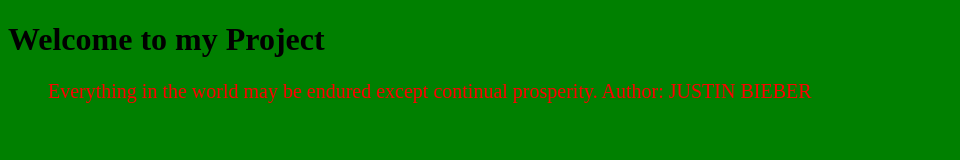
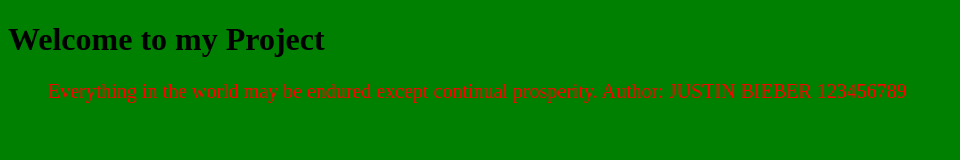
Before and after one commit to chinh-duongv-otsv/exercise_1_github, a plain HTML site: page index.html in a window 1280 px wide. Shown: the whole page, without its empty margins (0-960 px from the left). Drawn offline with Linux system fonts and the light colour scheme.

```diff
--- a/index.html
+++ b/index.html
@@ -15,7 +15,7 @@
     <h1>Welcome to my Project</h1>
     <blockquote>
         Everything in the world may be endured except continual prosperity.
-        Author: JUSTIN BIEBER
+        Author: JUSTIN BIEBER 123456789
     </blockquote>
 </body>
 
```
